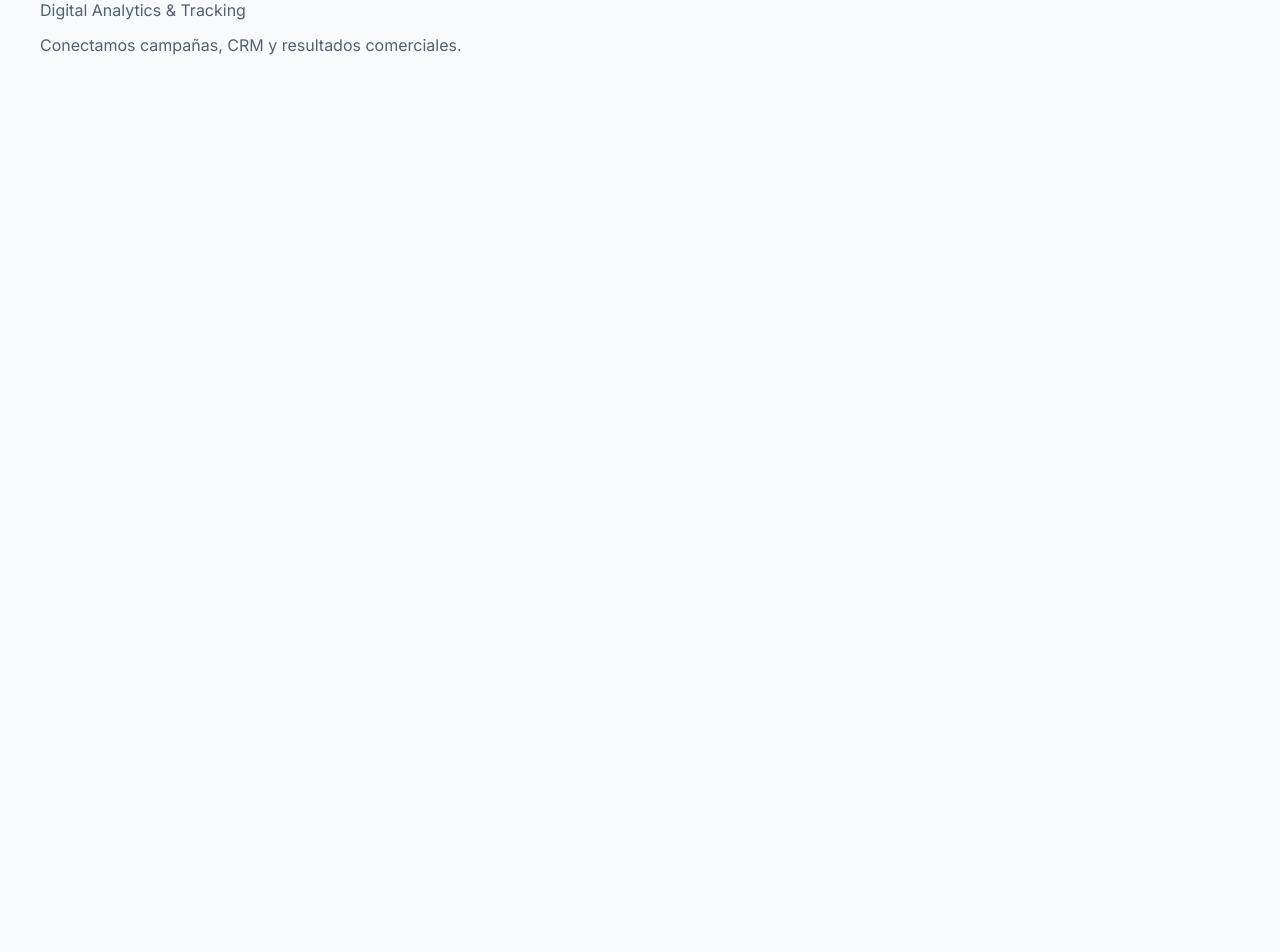
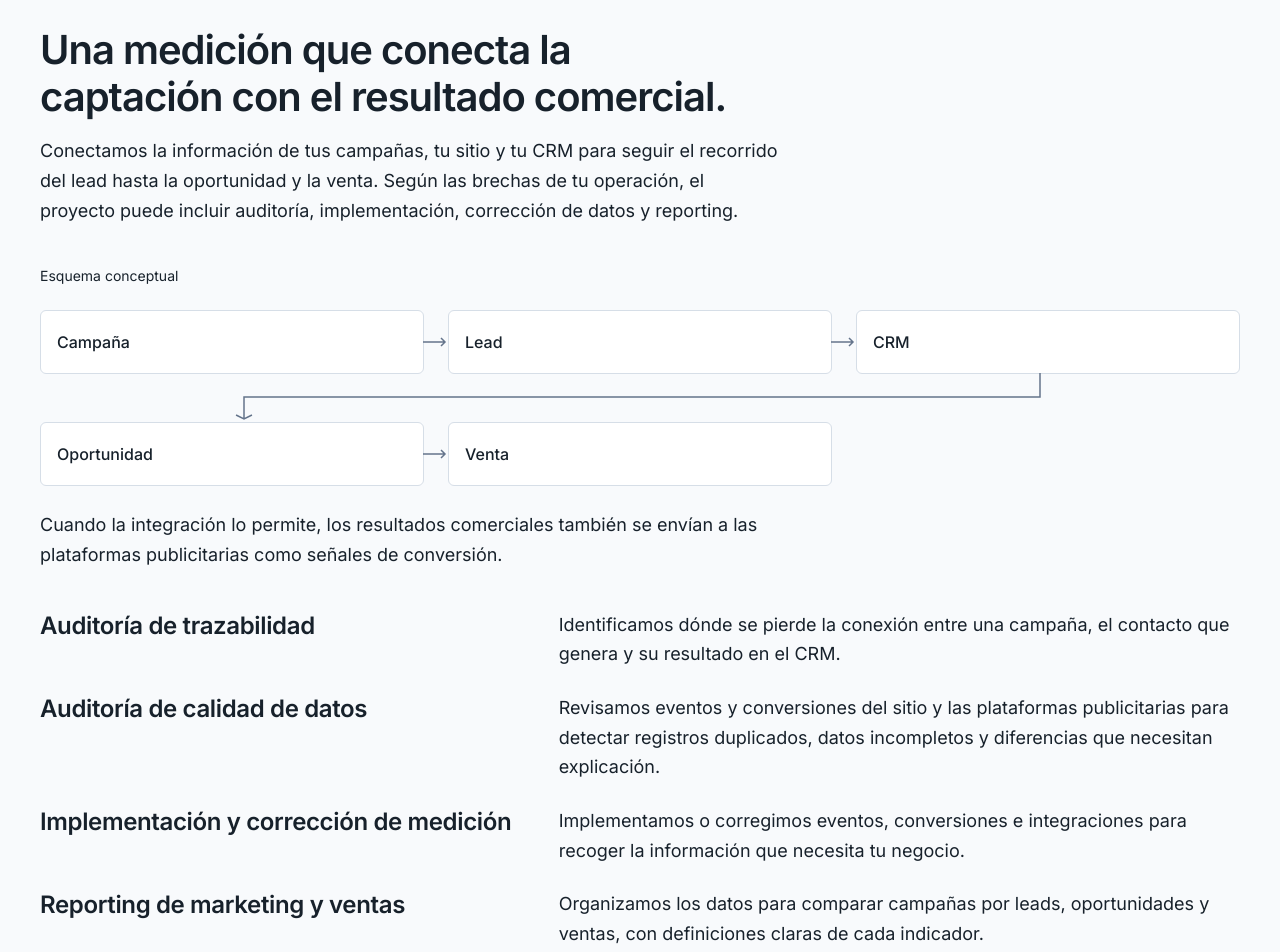
Before and after one commit to jeeyzi/analyticsJC, a Next.js app: page / in a window 1280 px wide. Shown: the part 1580-2532 px from the top of the page. Before the commit the page ends 1670 px from the top, so only its background shows below. Built offline with nearby package versions, Linux system fonts and the light colour scheme.

Commit message:
feat: implement solution and services sections

```diff
--- a/src/app/page.tsx
+++ b/src/app/page.tsx
@@ -1,5 +1,6 @@
 import { Hero } from "@/components/sections/Hero";
 import { ProblemImpact } from "@/components/sections/ProblemImpact";
+import { SolutionServices } from "@/components/sections/SolutionServices";
 import { DesignSystemPreview } from "@/components/development/DesignSystemPreview";
 import { HeaderNavigationPreview } from "@/components/development/HeaderNavigationPreview";
 
@@ -9,8 +10,9 @@ export default function Home() {
     <>
       <Hero diagnosisReady={headerPreview} />
       <ProblemImpact />
+      <SolutionServices diagnosisReady={headerPreview} />
       {process.env.NODE_ENV === "development" && process.env.DESIGN_SYSTEM_PREVIEW === "true" && <DesignSystemPreview />}
-      {headerPreview && <HeaderNavigationPreview />}
+      {headerPreview && <HeaderNavigationPreview solutionReady />}
     </>
   );
 }
--- /dev/null
+++ b/src/components/MeasurementJourney.module.css
@@ -0,0 +1,13 @@
+.figure { margin: 0; display: flex; flex-direction: column; gap: var(--space-6); }
+.journey { list-style: none; margin: 0; padding: 0; display: grid; grid-template-columns: minmax(0, 1fr); gap: var(--space-6); }
+.node { position: relative; min-width: 0; min-height: var(--space-16); padding: var(--space-4); border: 1px solid var(--color-border); border-radius: var(--radius-node); background: var(--color-surface); font-size: var(--font-ui); font-weight: 500; line-height: 1.5; display: flex; align-items: center; }
+.node svg { position: absolute; fill: none; stroke: var(--color-border-control); stroke-width: 1.5; overflow: visible; }
+.node path { vector-effect: non-scaling-stroke; }
+.vertical { top: 100%; left: calc(50% - var(--space-3)); width: var(--space-6); height: var(--space-6); }
+.horizontal, .continuation { display: none; }
+@media (min-width: 64rem) {
+  .journey { grid-template-columns: repeat(3, minmax(0, 1fr)); row-gap: var(--space-12); }
+  .vertical { display: none; }
+  .horizontal { display: block; left: 100%; top: calc(50% - var(--space-3)); width: var(--space-6); height: var(--space-6); }
+  .continuation { display: block; top: 100%; left: calc(-200% - 2 * var(--space-6)); width: calc(300% + 2 * var(--space-6)); max-width: none; height: var(--space-12); }
+}
--- /dev/null
+++ b/src/components/MeasurementJourney.tsx
@@ -0,0 +1,29 @@
+import { site } from "@/content/site";
+import typography from "@/styles/typography.module.css";
+import styles from "./MeasurementJourney.module.css";
+
+export function MeasurementJourney() {
+  return (
+    <figure className={styles.figure}>
+      <figcaption className={typography.caption}>{site.solution.conceptualLabel}</figcaption>
+      <ol className={styles.journey} aria-label={site.solution.journey}>
+        {site.solution.nodes.map((node, index) => (
+          <li key={node} className={styles.node}>
+            <span>{node}</span>
+            {index < site.solution.nodes.length - 1 && (
+              <>
+                <svg className={styles.vertical} viewBox="0 0 24 24" aria-hidden="true" focusable="false">
+                  <path d="M12 0V22M8 18L12 22L16 18" />
+                </svg>
+                <svg className={index === 2 ? styles.continuation : styles.horizontal} viewBox={index === 2 ? "0 0 600 48" : "0 0 24 24"} preserveAspectRatio="none" aria-hidden="true" focusable="false">
+                  <path d={index === 2 ? "M500 0V24H100V46M96 42L100 46L104 42" : "M0 12H22M18 8L22 12L18 16"} />
+                </svg>
+              </>
+            )}
+          </li>
+        ))}
+      </ol>
+      <p className={`${typography.reading} ${typography.body}`}>{site.solution.conditionalReturn}</p>
+    </figure>
+  );
+}
--- a/src/components/development/HeaderNavigationPreview.tsx
+++ b/src/components/development/HeaderNavigationPreview.tsx
@@ -3,10 +3,10 @@ import { site } from "@/content/site";
 
 // Destinos sintéticos de QA, nunca se incluyen en un build de producción.
 // No representan las secciones comerciales ni un formulario implementado.
-export function HeaderNavigationPreview() {
+export function HeaderNavigationPreview({ solutionReady = false }: { solutionReady?: boolean }) {
   return <Container>
     <p>Muestra local de Header + Navigation. Destinos sintéticos de validación.</p>
-    {[...site.navigation.links, site.navigation.cta].map((link) => (
+    {[...site.navigation.links, site.navigation.cta].filter((link) => !solutionReady || link.href !== "#solucion").map((link) => (
       <div key={link.href} style={{ paddingBlock: "var(--space-24)" }}>
         <h2 id={link.href.slice(1)} tabIndex={-1}>{link.label}</h2>
       </div>
--- /dev/null
+++ b/src/components/sections/SolutionServices.module.css
@@ -0,0 +1,6 @@
+.content { display: flex; flex-direction: column; gap: var(--section-content-gap); }
+.services { list-style: none; margin: 0; padding: 0; display: flex; flex-direction: column; gap: var(--space-6); }
+.service { display: flex; flex-direction: column; gap: var(--space-3); min-width: 0; }
+@media (min-width: 64rem) {
+  .service { display: grid; grid-template-columns: minmax(0, 5fr) minmax(0, 7fr); gap: var(--grid-gap); align-items: start; }
+}
--- /dev/null
+++ b/src/components/sections/SolutionServices.tsx
@@ -0,0 +1,41 @@
+import { Container } from "@/components/layout/Container";
+import { Section } from "@/components/layout/Section";
+import { ActionGroup, ActionLink } from "@/components/ui/Actions";
+import { MeasurementJourney } from "@/components/MeasurementJourney";
+import { site } from "@/content/site";
+import typography from "@/styles/typography.module.css";
+import styles from "./SolutionServices.module.css";
+
+// HN-01 / HERO-01: el CTA requiere un destino real; QA conserva su puerta explícita.
+export function SolutionServices({ diagnosisReady = false }: { diagnosisReady?: boolean }) {
+  return (
+    <Section id="solucion" aria-labelledby="titulo-solucion">
+      <Container>
+        <div className={styles.content}>
+          <div className={`${typography.reading} ${typography.titleText}`}>
+            <h2 id="titulo-solucion">{site.solution.heading}</h2>
+            <p className={typography.body}>{site.solution.supportingCopy}</p>
+          </div>
+          <MeasurementJourney />
+          <ul className={styles.services}>
+            {site.solution.services.map((service) => (
+              <li key={service.heading} className={styles.service}>
+                <h3>{service.heading}</h3>
+                <p className={typography.body}>{service.body}</p>
+              </li>
+            ))}
+          </ul>
+          <div className={`${typography.reading} ${typography.titleText}`}>
+            <p className={typography.body}>{site.solution.technicalDetail}</p>
+            <p className={typography.body}>{site.solution.scope}</p>
+          </div>
+          {diagnosisReady && (
+            <ActionGroup>
+              <ActionLink href={site.solution.cta.href}>{site.solution.cta.label}</ActionLink>
+            </ActionGroup>
+          )}
+        </div>
+      </Container>
+    </Section>
+  );
+}
--- a/src/content/site.ts
+++ b/src/content/site.ts
@@ -44,4 +44,22 @@ export const site = {
     ],
   },
   impact: "Con esa conexión, puedes evaluar dónde reasignar presupuesto y qué campañas priorizar por su aporte comercial. El efecto depende también de las campañas, la oferta y el proceso de ventas.",
+  solution: {
+    heading: "Una medición que conecta la captación con el resultado comercial.",
+    supportingCopy: "Conectamos la información de tus campañas, tu sitio y tu CRM para seguir el recorrido del lead hasta la oportunidad y la venta. Según las brechas de tu operación, el proyecto puede incluir auditoría, implementación, corrección de datos y reporting.",
+    journey: "Campaña → Lead → CRM → Oportunidad → Venta",
+    nodes: ["Campaña", "Lead", "CRM", "Oportunidad", "Venta"],
+    conceptualLabel: "Esquema conceptual",
+    conditionalReturn: "Cuando la integración lo permite, los resultados comerciales también se envían a las plataformas publicitarias como señales de conversión.",
+    services: [
+      { heading: "Auditoría de trazabilidad", body: "Identificamos dónde se pierde la conexión entre una campaña, el contacto que genera y su resultado en el CRM." },
+      { heading: "Auditoría de calidad de datos", body: "Revisamos eventos y conversiones del sitio y las plataformas publicitarias para detectar registros duplicados, datos incompletos y diferencias que necesitan explicación." },
+      { heading: "Implementación y corrección de medición", body: "Implementamos o corregimos eventos, conversiones e integraciones para recoger la información que necesita tu negocio." },
+      { heading: "Reporting de marketing y ventas", body: "Organizamos los datos para comparar campañas por leads, oportunidades y ventas, con definiciones claras de cada indicador." },
+      { heading: "Conexión entre campañas y CRM", body: "Vinculamos el origen de los leads con su avance comercial y evaluamos qué resultados pueden devolverse a las plataformas para optimizar." },
+    ],
+    technicalDetail: "Según el alcance, trabajamos con GA4, Google Tag Manager, integraciones con CRM, BigQuery y mecanismos de conversión online y offline. La tecnología se define después de entender qué información falta y para qué se necesita.",
+    scope: "Cada proyecto aborda las capacidades que requiere el problema detectado. El diagnóstico inicial orienta el alcance; la auditoría técnica detallada se acuerda por separado.",
+    cta: { label: "Solicitar diagnóstico inicial", href: "#diagnostico" },
+  },
 } as const;
```
Also changed, not shown: 26 other files (tests, documents, lock files or other folders).
